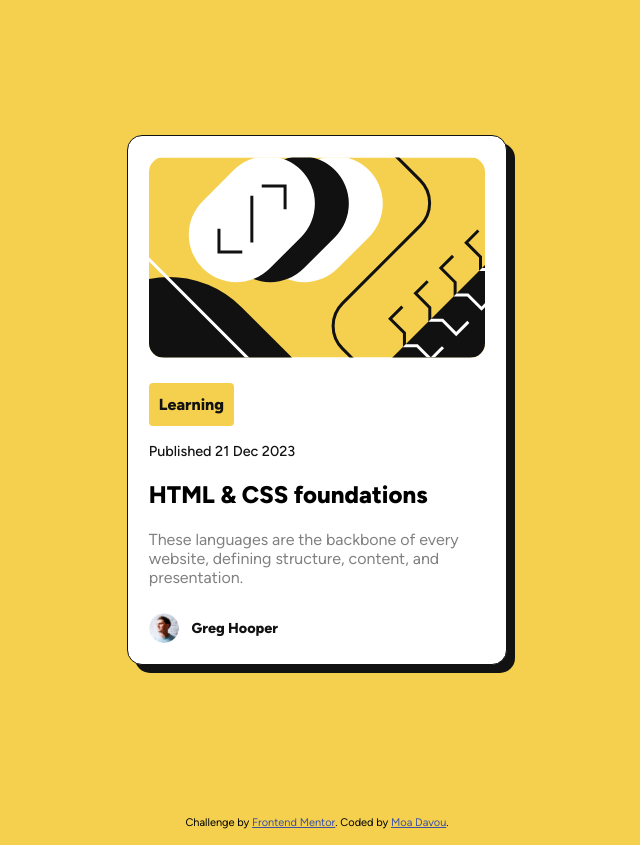
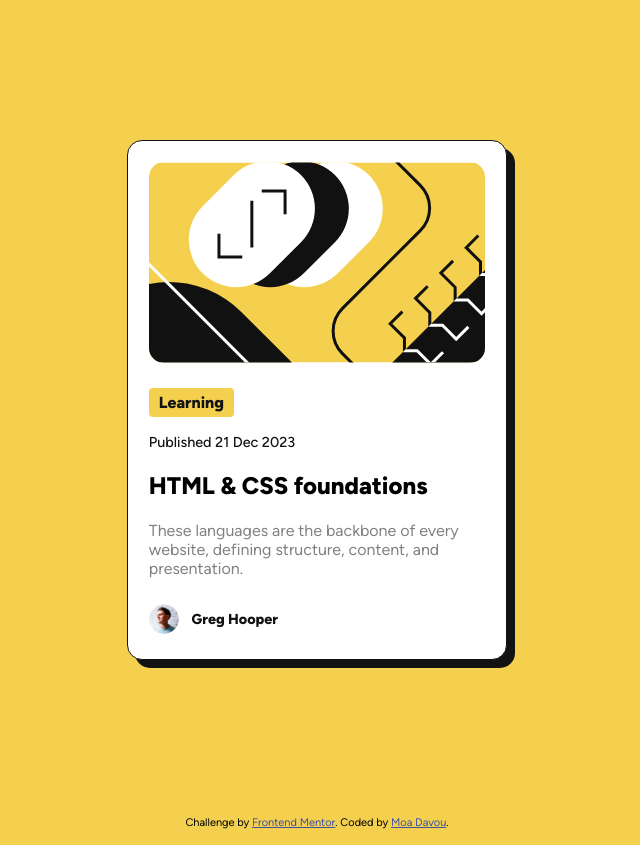
Before and after one commit to moadavou/blog-preview-card, a plain HTML site: page index.html in a window 1280 px wide. Shown: the whole page, without its empty margins (323-963 px from the left). Drawn offline with Linux system fonts and the light colour scheme.

Commit message:
Update CSS sizes

```diff
--- a/styles.css
+++ b/styles.css
@@ -61,7 +61,7 @@ body {
 .card-content p.category {
     display: inline-block;
     background-color: var(--Yellow);
-    padding: 12px 10px;
+    padding: 5px 10px;
     margin-top: 1.3rem;
     border-radius: 4px;
     font-weight: 800;
```
